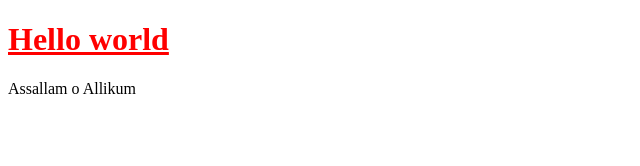
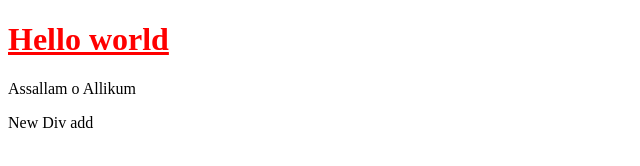
Before and after one commit to ARafay154/myproject, a plain HTML site: page index.html in a window 1280 px wide. Shown: the full height of the page, 0-640 px from the left. Drawn offline with Linux system fonts and the light colour scheme.

Commit message:
div add in index.html

```diff
--- a/index.html
+++ b/index.html
@@ -10,5 +10,7 @@
     <body>
         <h1>Hello world</h1>
         <p> Assallam o Allikum </p>
+
+        <div> New Div add</div>
     </body>
 </html>
```
